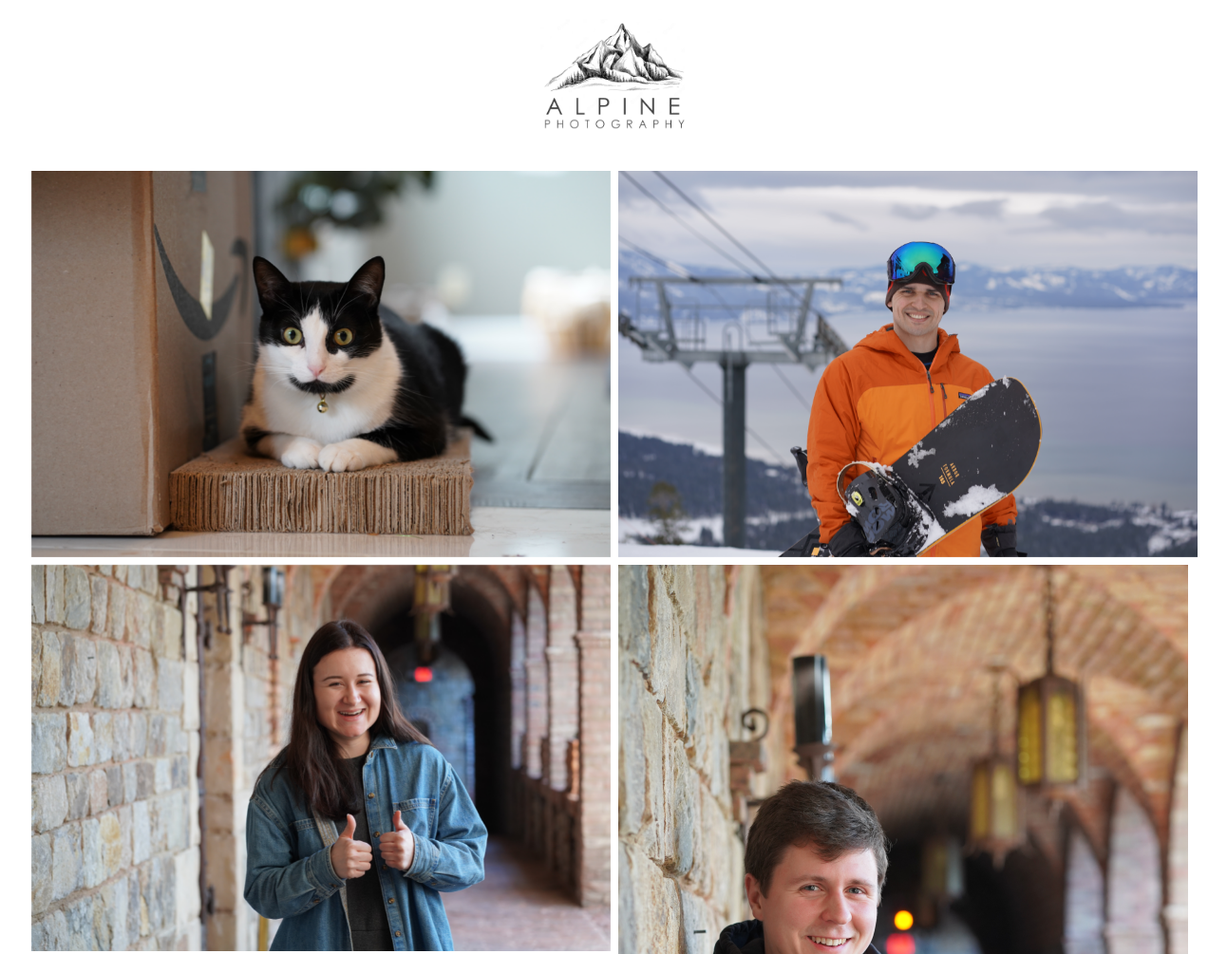
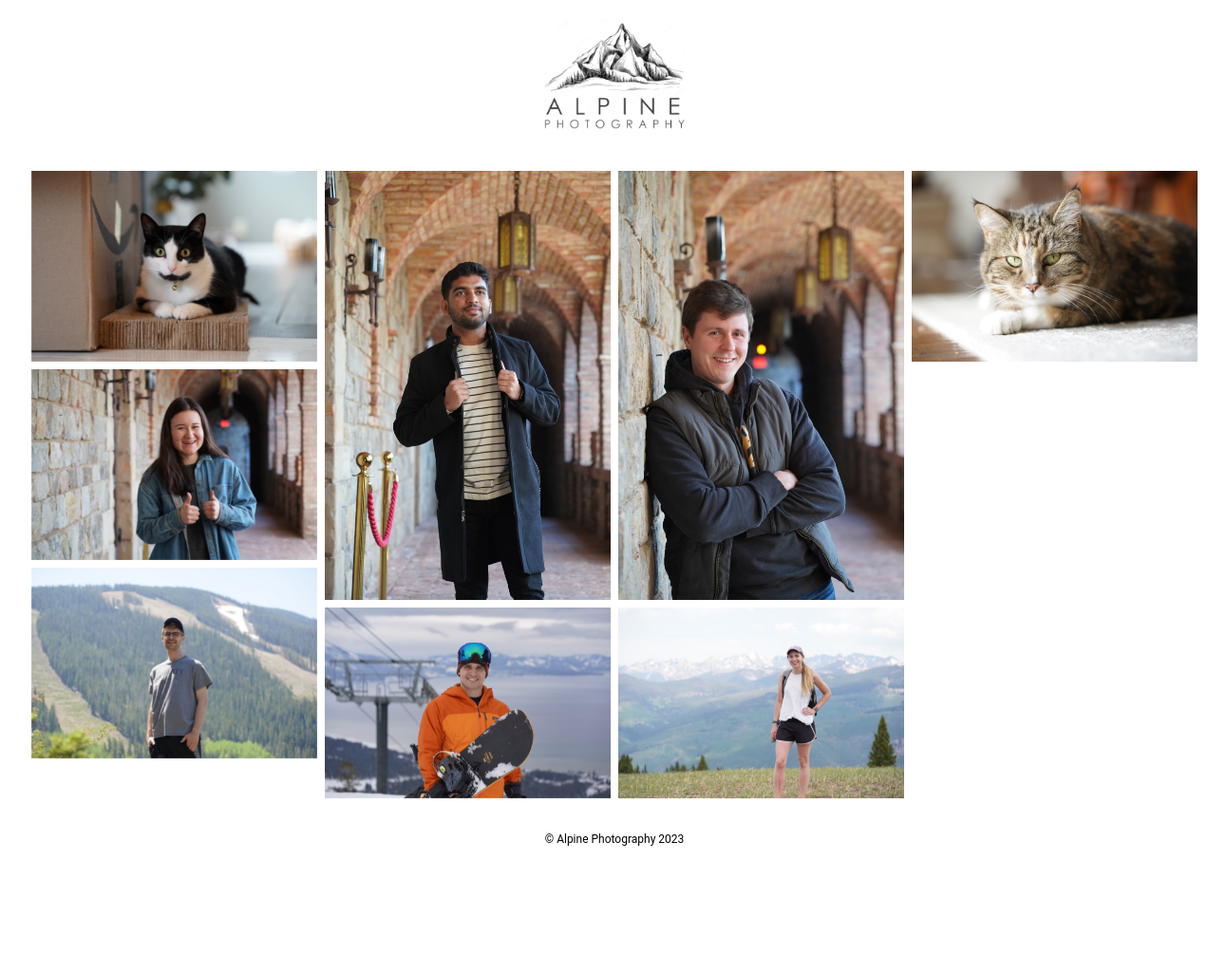
Before and after one commit to mnalex/photography-portfolio, a plain HTML site: page index.html in a window 1536 px wide. Shown: the top 1005 px of the page at 95% size, without its empty margins (121-1413 px from the left). After the commit the page ends 923 px from the top, so only its background shows below. Drawn offline with Linux system fonts and the light colour scheme.

Commit message:
Fix some of the desktop styling issues

```diff
--- a/screen.css
+++ b/screen.css
@@ -267,7 +267,24 @@ footer > p {
 		margin-bottom: 8px;
 	}
 
+	.image-asset > img {
+		width: 100%;
+	}
+
 	.image-asset.loaded {
 		background-color: white;
 	}
 }
+
+@media screen and (min-width: 1400px) {
+	.image-gallery {
+		display: block;
+		line-height: 0;
+		-webkit-column-count: 4;
+		-webkit-column-gap: 8px;
+		-moz-column-count: 4;
+		-moz-column-gap: 8px;
+		column-count: 4;
+		column-gap: 8px;
+	}
+}
```
